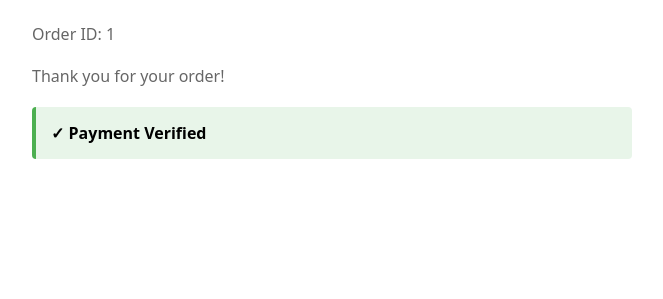
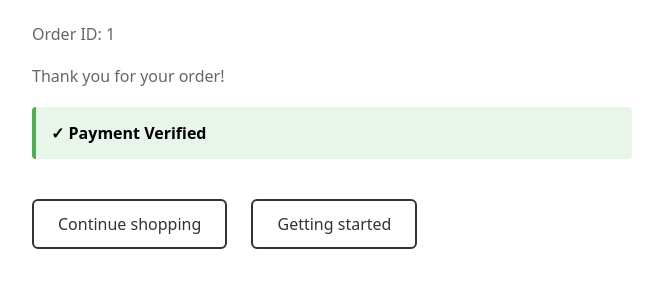
Before and after one commit to second-state/x402-payment-link, a Flask app: template templates/order_confirmation.html in a window 1280 px wide. Shown: the part 185-484 px from the top of the page, without its empty margins (308-971 px from the left). Run offline with Flask 3, Linux system fonts and the light colour scheme; the template is opened without the code that fills it: most values are stand-ins (such as "Sample title", 1, 10 or a date in 2020).

Commit message:
feat: add continue shopping and getting started btn
Signed-off-by: hydai <z54981220@gmail.com>

```diff
--- a/templates/order_confirmation.html
+++ b/templates/order_confirmation.html
@@ -25,6 +25,21 @@
         a:hover {
             text-decoration: underline;
         }
+        .btn {
+            display: inline-block;
+            margin: 10px 20px 10px 0;
+            padding: 12px 24px;
+            text-decoration: none;
+            border: 2px solid #333;
+            border-radius: 6px;
+            color: #333;
+            transition: all 0.2s;
+        }
+        .btn:hover {
+            background: #333;
+            color: #fff;
+            text-decoration: none;
+        }
         .success {
             background: #e8f5e9;
             padding: 15px;
@@ -40,5 +55,9 @@
     <p>Order ID: {{ order_id }}</p>
     <p>Thank you for your order!</p>
     <div class="success"><strong>✓ Payment Verified</strong></div>
+    <div style="margin-top: 30px;">
+        <a href="/" class="btn">Continue shopping</a>
+        <a href="https://echokit.dev/" class="btn">Getting started</a>
+    </div>
 </body>
 </html>
```
